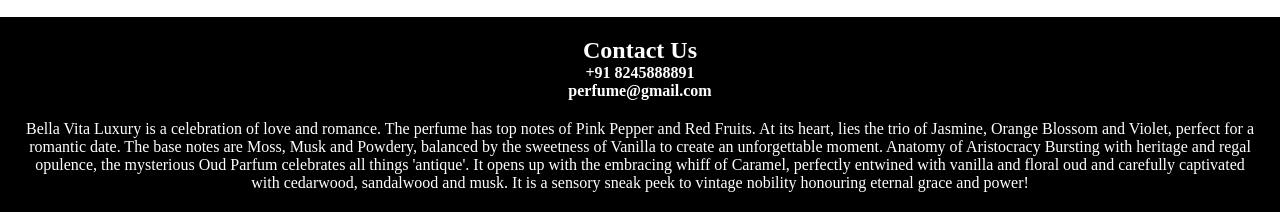
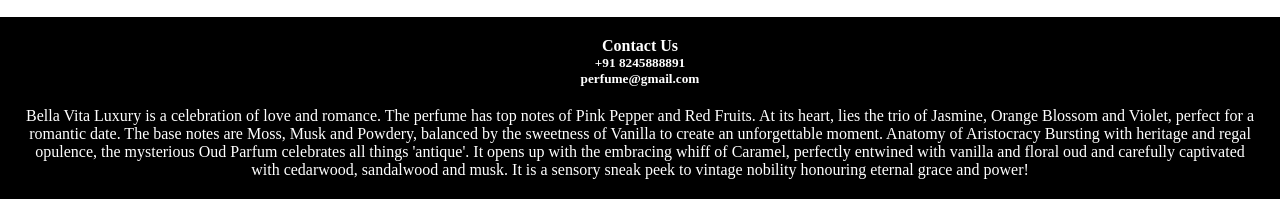
Before and after one commit to Gokulgejata/Perfume-Project, a plain HTML site: page index.html in a window 1280 px wide. Shown: the part 658-870 px from the top of the page. Drawn offline with Linux system fonts and the light colour scheme.

Commit message:
new changes

```diff
--- a/index.html
+++ b/index.html
@@ -47,9 +47,9 @@
             </p>
         </div>
         <div class="contact">
-            <h2 style="text-align: center;">Contact Us</h2>
-            <h4 style="text-align: center;">+91 8245888891</h4>
-            <h4 style="text-align: center;">perfume@gmail.com</h3>
+            <h4 style="text-align: center;">Contact Us</h4>
+            <h5 style="text-align: center;">+91 8245888891</h5>
+            <h5 style="text-align: center;">perfume@gmail.com</h5>
             <p class="para">Bella Vita Luxury is a celebration of love and romance. The perfume has top notes of Pink Pepper and Red Fruits. At its heart, lies the trio of Jasmine, Orange Blossom and Violet, perfect for a romantic date. The base notes are Moss, Musk and Powdery, balanced by the sweetness of Vanilla to create an unforgettable moment. Anatomy of Aristocracy Bursting with heritage and regal opulence, the mysterious Oud Parfum celebrates all things 'antique'. It opens up with the embracing whiff of Caramel, perfectly entwined with vanilla and floral oud and carefully captivated with cedarwood, sandalwood and musk. It is a sensory sneak peek to vintage nobility honouring eternal grace and power!</p>
         </div>
     </body>
```
